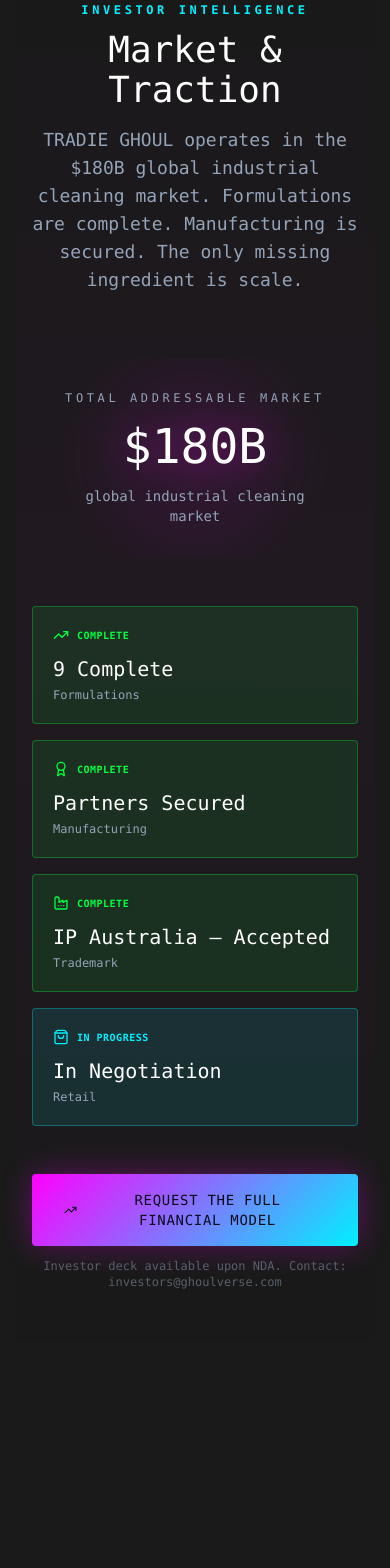
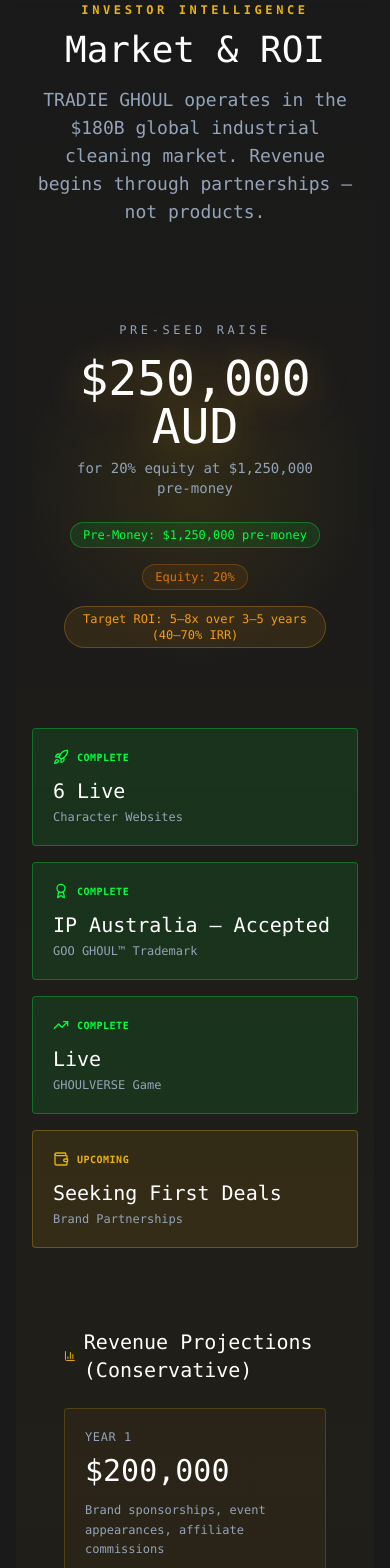
Before and after one commit to Ghoulverse/TradieGhoul, a React (Vite) app: page / in a window 390 px wide. Shown: the part 8760-10328 px from the top of the page. Built offline with nearby package versions, Linux system fonts and the light colour scheme.

Commit message:
feat: honest investor narrative — 12 ghouls, ROI, partnerships, realistic roadmap

```diff
--- a/src/components/InvestorCTA.tsx
+++ b/src/components/InvestorCTA.tsx
@@ -2,16 +2,18 @@
 import { Mail, Download, ExternalLink } from 'lucide-react';
 
 export default function InvestorCTA() {
+  const liveGhouls = config.crossLinks.filter((g) => g.id !== 'ghoulverse' && g.live).length;
+  const totalGhouls = config.crossLinks.filter((g) => g.id !== 'ghoulverse').length;
+
   return (
     <section className="relative py-24 md:py-32 px-4 overflow-hidden">
       <div className="max-w-4xl mx-auto">
         <div className="glass-glow rounded-2xl p-10 md:p-16 text-center relative overflow-hidden">
-          {/* Glow effects */}
-          <div className="absolute -top-20 -left-20 w-60 h-60 rounded-full opacity-20 blur-[80px]" style={{ background: '#ff00ff' }} />
-          <div className="absolute -bottom-20 -right-20 w-60 h-60 rounded-full opacity-20 blur-[80px]" style={{ background: '#00f0ff' }} />
+          <div className="absolute -top-20 -left-20 w-60 h-60 rounded-full opacity-20 blur-[80px]" style={{ background: '#eab308' }} />
+          <div className="absolute -bottom-20 -right-20 w-60 h-60 rounded-full opacity-20 blur-[80px]" style={{ background: '#d97706' }} />
 
           <div className="relative">
-            <span className="inline-flex items-center gap-2 px-4 py-2 text-[10px] font-bold tracking-[0.4em] uppercase border border-[#ff00ff]/30 text-[#ff00ff] mb-6">
+            <span className="inline-flex items-center gap-2 px-4 py-2 text-[10px] font-bold tracking-[0.4em] uppercase border border-[#eab308]/30 text-[#eab308] mb-6">
               <Mail className="w-3 h-3" />
               Investor Relations
             </span>
@@ -20,25 +22,24 @@
               Invest in the GHOULVERSE
             </h2>
             <p className="text-[#94a3b8] max-w-xl mx-auto mb-10 text-lg">
-              We are building the Marvel of cleaning. Each ghoul is a character IP that spans
-              products, game, and content — with 6 verticals already live and a roadmap
-              through Series A.
+              We are building the Pixar of household science. {totalGhouls} ghouls across {totalGhouls} verticals —
+              character IP first, partnerships second, products last. {liveGhouls} sites live, {totalGhouls - liveGhouls} in development.
             </p>
 
             <div className="flex flex-col sm:flex-row gap-4 justify-center mb-8">
               <a
                 href="mailto:investors@ghoulverse.com"
                 className="inline-flex items-center justify-center gap-2 px-8 py-4 font-bungee text-sm tracking-wider uppercase text-[#0a0a1a] transition-all hover:scale-105"
-                style={{ background: 'linear-gradient(135deg, #ff00ff, #ff0080)', boxShadow: '0 0 30px rgba(255,0,255,0.4)' }}
+                style={{ background: 'linear-gradient(135deg, #eab308, #d97706)', boxShadow: '0 0 30px rgba(234,179,8,0.4)' }}
               >
                 <Mail className="w-4 h-4" />
                 {config.cta.buttonText}
               </a>
               <button
-                className="inline-flex items-center justify-center gap-2 px-8 py-4 font-bungee text-sm tracking-wider uppercase text-white transition-all hover:scale-105 border-2 border-[#00f0ff]/40 hover:border-[#00f0ff]"
-                style={{ background: 'rgba(0,240,255,0.08)' }}
+                className="inline-flex items-center justify-center gap-2 px-8 py-4 font-bungee text-sm tracking-wider uppercase text-white transition-all hover:scale-105 border-2 border-[#d97706]/40 hover:border-[#d97706]"
+                style={{ background: 'rgba(217,119,6,0.08)' }}
               >
-                <Download className="w-4 h-4 text-[#00f0ff]" />
+                <Download className="w-4 h-4 text-[#d97706]" />
                 Download Deck
               </button>
             </div>
@@ -46,12 +47,12 @@
             <div className="flex flex-wrap items-center justify-center gap-4 text-[#94a3b8]/60 text-xs">
               <span className="flex items-center gap-1.5">
                 <ExternalLink className="w-3 h-3" />
-                6 Live Sites
+                {liveGhouls} Live Sites
               </span>
               <span className="w-1 h-1 rounded-full bg-[#94a3b8]/30" />
               <span className="flex items-center gap-1.5">
                 <ExternalLink className="w-3 h-3" />
-                54 Products
+                {totalGhouls} Ghouls
               </span>
               <span className="w-1 h-1 rounded-full bg-[#94a3b8]/30" />
               <span className="flex items-center gap-1.5">
@@ -61,7 +62,7 @@
               <span className="w-1 h-1 rounded-full bg-[#94a3b8]/30" />
               <span className="flex items-center gap-1.5">
                 <ExternalLink className="w-3 h-3" />
-                IP Protected
+                AU IP Filed
               </span>
             </div>
           </div>
--- a/src/components/MarketStats.tsx
+++ b/src/components/MarketStats.tsx
@@ -1,51 +1,53 @@
 import { config } from '@/data/ghoul.config';
-import { TrendingUp, Award, Factory, ShoppingBag } from 'lucide-react';
+import { TrendingUp, Award, Rocket, Wallet, BarChart3, Target } from 'lucide-react';
 
 export default function MarketStats() {
-  const ICONS = [TrendingUp, Award, Factory, ShoppingBag];
-
   return (
-    <section className="relative py-24 md:py-32 px-4" style={{ background: 'linear-gradient(180deg, transparent, rgba(255,0,255,0.03), transparent)' }}>
+    <section className="relative py-24 md:py-32 px-4" style={{ background: 'linear-gradient(180deg, transparent, rgba(234,179,8,0.03), transparent)' }}>
       <div className="max-w-6xl mx-auto">
         <div className="text-center mb-16">
-          <span className="text-[#00f0ff] text-xs font-bold tracking-[0.3em] uppercase mb-3 block">
+          <span className="text-[#eab308] text-xs font-bold tracking-[0.3em] uppercase mb-3 block">
             Investor Intelligence
           </span>
           <h2 className="font-mono text-4xl md:text-5xl text-white mb-4">
-            Market & Traction
+            Market & ROI
           </h2>
           <p className="text-[#94a3b8] max-w-2xl mx-auto text-lg">
-            {config.name} operates in the {config.marketSize}. Formulations are complete.
-            Manufacturing is secured. The only missing ingredient is scale.
+            {config.name} operates in the {config.marketSize}.
+            Revenue begins through partnerships — not products.
           </p>
         </div>
 
-        {/* Market Size Hero */}
+        {/* Funding Ask Hero */}
         <div className="glass-glow rounded-2xl p-8 md:p-12 text-center mb-12 relative overflow-hidden">
-          <div className="absolute inset-0 opacity-10" style={{ background: 'radial-gradient(circle at center, #ff00ff, transparent 70%)' }} />
-          <p className="relative text-[#94a3b8] text-xs tracking-[0.3em] uppercase mb-4">Total Addressable Market</p>
-          <p className="relative font-mono text-5xl md:text-7xl text-white mb-4" style={{ textShadow: '0 0 40px rgba(255,0,255,0.4)' }}>
-            {config.marketSize.split(' ')[0]}
+          <div className="absolute inset-0 opacity-10" style={{ background: 'radial-gradient(circle at center, #eab308, transparent 70%)' }} />
+          <p className="relative text-[#94a3b8] text-xs tracking-[0.3em] uppercase mb-4">Pre-Seed Raise</p>
+          <p className="relative font-mono text-5xl md:text-7xl text-white mb-2" style={{ textShadow: '0 0 40px rgba(234,179,8,0.4)' }}>
+            {config.fundingAsk}
           </p>
-          <p className="relative text-[#94a3b8] text-sm">{config.marketSize.split(' ').slice(1).join(' ')}</p>
+          <p className="relative text-[#94a3b8] text-sm mb-6">
+            for {config.equityOffered} equity at {config.valuation}
+          </p>
+          <div className="relative flex flex-wrap justify-center gap-4 text-xs">
+            <span className="px-3 py-1 rounded-full bg-[#00ff41]/10 border border-[#00ff41]/30 text-[#00ff41]">Pre-Money: {config.valuation}</span>
+            <span className="px-3 py-1 rounded-full bg-[#d97706]/10 border border-[#d97706]/30 text-[#d97706]">Equity: {config.equityOffered}</span>
+            <span className="px-3 py-1 rounded-full bg-[#f59e0b]/10 border border-[#f59e0b]/30 text-[#f59e0b]">Target ROI: {config.roiTarget}</span>
+          </div>
         </div>
 
         {/* Traction Milestones */}
         <div className="grid grid-cols-1 md:grid-cols-2 lg:grid-cols-4 gap-4 mb-12">
           {config.traction.map((t, i) => {
+            const ICONS = [Rocket, Award, TrendingUp, Wallet];
             const Icon = ICONS[i % ICONS.length];
             const statusColors = {
               complete: { bg: 'rgba(0,255,65,0.1)', border: 'rgba(0,255,65,0.3)', text: '#00ff41' },
-              'in-progress': { bg: 'rgba(0,240,255,0.1)', border: 'rgba(0,240,255,0.3)', text: '#00f0ff' },
-              upcoming: { bg: 'rgba(255,0,255,0.1)', border: 'rgba(255,0,255,0.3)', text: '#ff00ff' },
+              'in-progress': { bg: 'rgba(217,119,6,0.1)', border: 'rgba(217,119,6,0.3)', text: '#d97706' },
+              upcoming: { bg: 'rgba(234,179,8,0.1)', border: 'rgba(234,179,8,0.3)', text: '#eab308' },
             };
             const s = statusColors[t.status];
             return (
-              <div
-                key={t.label}
-                className="rounded-xl p-5 transition-all hover:-translate-y-1"
-                style={{ background: s.bg, border: `1px solid ${s.border}` }}
-              >
+              <div key={t.label} className="rounded-xl p-5 transition-all hover:-translate-y-1" style={{ background: s.bg, border: `1px solid ${s.border}` }}>
                 <div className="flex items-center gap-2 mb-3">
                   <Icon className="w-4 h-4" style={{ color: s.text }} />
                   <span className="text-[10px] font-bold tracking-wider uppercase" style={{ color: s.text }}>
@@ -59,18 +61,61 @@
           })}
         </div>
 
+        {/* Revenue Projections */}
+        <div className="glass rounded-2xl p-8 mb-12">
+          <h3 className="font-mono text-xl text-white mb-6 flex items-center gap-2">
+            <BarChart3 className="w-5 h-5 text-[#eab308]" />
+            Revenue Projections (Conservative)
+          </h3>
+          <div className="grid grid-cols-1 md:grid-cols-3 gap-4">
+            {config.projectedRevenue.map((rev) => (
+              <div key={rev.year} className="rounded-xl p-5 border border-[#eab308]/20 bg-[#eab308]/5">
+                <p className="text-[#94a3b8] text-xs uppercase tracking-wider mb-2">{rev.year}</p>
+                <p className="font-mono text-3xl text-white mb-3">{rev.amount}</p>
+                <p className="text-[#94a3b8] text-xs leading-relaxed">{rev.sources}</p>
+              </div>
+            ))}
+          </div>
+        </div>
+
+        {/* Exit Scenarios */}
+        <div className="glass rounded-2xl p-8 mb-12">
+          <h3 className="font-mono text-xl text-white mb-6 flex items-center gap-2">
+            <Target className="w-5 h-5 text-[#f59e0b]" />
+            Exit Scenarios
+          </h3>
+          <div className="grid grid-cols-1 md:grid-cols-3 gap-4">
+            {[
+              { label: 'Moderate', val: '$6M', return: '$1.2M', multiple: '4.8x', color: '#94a3b8' },
+              { label: 'Strong', val: '$10M', return: '$2.0M', multiple: '8x', color: '#d97706' },
+              { label: 'Exceptional', val: '$21M', return: '$4.2M', multiple: '16.8x', color: '#f59e0b' },
+            ].map((s) => (
+              <div key={s.label} className="rounded-xl p-5 border text-center" style={{ borderColor: `${s.color}30`, background: `${s.color}08` }}>
+                <p className="text-xs uppercase tracking-wider mb-2" style={{ color: s.color }}>{s.label}</p>
+                <p className="font-mono text-2xl text-white mb-1">{s.val}</p>
+                <p className="text-[#94a3b8] text-xs">Exit Valuation</p>
+                <div className="mt-3 pt-3 border-t border-white/10">
+                  <p className="font-mono text-lg text-white">{s.return}</p>
+                  <p className="text-[#94a3b8] text-xs">Investor Return ({config.equityOffered})</p>
+                </div>
+                <p className="mt-2 text-xs font-bold" style={{ color: s.color }}>{s.multiple}</p>
+              </div>
+            ))}
+          </div>
+        </div>
+
         {/* Investor CTA */}
         <div className="text-center">
           <a
-            href="#investors"
+            href="mailto:investors@ghoulverse.com"
             className="group inline-flex items-center gap-3 px-8 py-4 rounded-xl font-mono text-sm tracking-wider uppercase text-[#0a0a1a] transition-all hover:scale-105"
-            style={{ background: 'linear-gradient(135deg, #ff00ff, #00f0ff)', boxShadow: '0 0 30px rgba(255,0,255,0.3)' }}
+            style={{ background: 'linear-gradient(135deg, #eab308, #d97706)', boxShadow: '0 0 30px rgba(234,179,8,0.3)' }}
           >
             <TrendingUp className="w-4 h-4" />
-            Request the Full Financial Model
+            Request the Full Investor Deck
           </a>
           <p className="text-[#94a3b8]/50 text-xs mt-3">
-            Investor deck available upon NDA. Contact: investors@ghoulverse.com
+            Investor deck available upon request. Contact: investors@ghoulverse.com
           </p>
         </div>
       </div>
--- a/src/data/ghoul.config.ts
+++ b/src/data/ghoul.config.ts
@@ -57,6 +57,13 @@
   ipStatus: string;
   ipClasses: string[];
   roadmap: { phase: string; title: string; items: string[]; status: 'complete' | 'in-progress' | 'upcoming' }[];
+  fundingAsk: string;
+  valuation: string;
+  equityOffered: string;
+  projectedRevenue: { year: string; amount: string; sources: string }[];
+  roiTarget: string;
+  partnerships: { type: string; description: string }[];
+  revenueStreams: { stream: string; description: string; timeline: string }[];
 }
 
 export const config: GhoulConfig = {
@@ -171,12 +178,12 @@
       live: true,
     },
     {
-      id: "zen",
-      name: "ZEN GHOUL",
-      domain: "https://www.zenghoul.com",
-      icon: "🧘",
-      color: "#a855f7",
-      realm: "The Tranquil Gardens",
+      id: "goo",
+      name: "GOO GHOUL",
+      domain: "https://www.ghoulverse.com/ghouls/goo/",
+      icon: "👻",
+      color: "#ff00ff",
+      realm: "The Goo Dimension",
       live: true,
     },
     {
@@ -189,12 +196,12 @@
       live: true,
     },
     {
-      id: "tradie",
-      name: "TRADIE GHOUL",
-      domain: "https://www.tradieghoul.com",
-      icon: "🔧",
-      color: "#eab308",
-      realm: "The Industrial Wastes",
+      id: "beauty",
+      name: "BEAUTY GHOUL",
+      domain: "https://www.beautyghoul.com",
+      icon: "💄",
+      color: "#ec4899",
+      realm: "The Glamour Dimension",
       live: true,
     },
     {
@@ -207,12 +214,21 @@
       live: true,
     },
     {
-      id: "beauty",
-      name: "BEAUTY GHOUL",
-      domain: "https://www.beautyghoul.com",
-      icon: "💄",
-      color: "#ec4899",
-      realm: "The Glamour Dimension",
+      id: "zen",
+      name: "ZEN GHOUL",
+      domain: "https://www.zenghoul.com",
+      icon: "🧘",
+      color: "#a855f7",
+      realm: "The Tranquil Gardens",
+      live: true,
+    },
+    {
+      id: "tradie",
+      name: "TRADIE GHOUL",
+      domain: "https://www.tradieghoul.com",
+      icon: "🔧",
+      color: "#eab308",
+      realm: "The Industrial Wastes",
       live: true,
     },
     {
@@ -225,28 +241,55 @@
       live: true,
     },
     {
+      id: "sport",
+      name: "SPORT GHOUL",
+      domain: "https://www.ghoulverse.com/ghouls/sport/",
+      icon: "🏆",
+      color: "#f97316",
+      realm: "The Arena",
+      live: false,
+    },
+    {
+      id: "googoo",
+      name: "GOO GOO",
+      domain: "https://www.ghoulverse.com/ghouls/googoo/",
+      icon: "🍼",
+      color: "#3b82f6",
+      realm: "The Nursery",
+      live: false,
+    },
+    {
+      id: "kid",
+      name: "KID GHOUL",
+      domain: "https://www.ghoulverse.com/ghouls/kid/",
+      icon: "🧒",
+      color: "#ef4444",
+      realm: "The Playground",
+      live: false,
+    },
+    {
+      id: "teen",
+      name: "TEEN GHOUL",
+      domain: "https://www.ghoulverse.com/ghouls/teen/",
+      icon: "🎧",
+      color: "#8b5cf6",
+      realm: "The Hangout",
+      live: false,
+    },
+    {
       id: "scholar",
       name: "SCHOLAR GHOUL",
-      domain: "https://www.scholarghoul.com",
+      domain: "https://www.ghoulverse.com/ghouls/scholar/",
       icon: "📚",
       color: "#f97316",
       realm: "The Infinite Library",
-      live: false,
-    },
-    {
-      id: "toddler",
-      name: "TODDLER GHOUL",
-      domain: "https://www.toddlerghoul.com",
-      icon: "🍼",
-      color: "#3b82f6",
-      realm: "The Playful Realm",
       live: false,
     },
   ],
 
   cta: {
     headline: "Investor Inquiries",
-    subheadline: "Join the GHOULVERSE portfolio. Request the full product deck and financial projections.",
+    subheadline: "Join the GHOULVERSE portfolio. Request the full investor deck and financial projections.",
     buttonText: "Request Deck",
     placeholderText: "Enter your email...",
   },
@@ -274,10 +317,10 @@
 
   marketSize: "$180B global industrial cleaning market",
   traction: [
-    { label: "Formulations", value: "9 Complete", status: "complete" },
-    { label: "Manufacturing", value: "Partners Secured", status: "complete" },
-    { label: "Trademark", value: "IP Australia — Accepted", status: "complete" },
-    { label: "Retail", value: "In Negotiation", status: "in-progress" },
+    { label: "Character Websites", value: "6 Live", status: "complete" },
+    { label: "GOO GHOUL™ Trademark", value: "IP Australia — Accepted", status: "complete" },
+    { label: "GHOULVERSE Game", value: "Live", status: "complete" },
+    { label: "Brand Partnerships", value: "Seeking First Deals", status: "upcoming" },
   ],
   ipStatus: "Trademark filed — Class 7 (power tools & machines), Class 8 (hand tools) and Class 3 (industrial cleaning preparations).",
   ipClasses: [
@@ -287,10 +330,36 @@
     "Class 37 — Repair, maintenance & construction services",
   ],
   roadmap: [
-    { phase: "Phase 1", title: "Brand Launch", items: ["6 sites live", "54 SKUs formulated", "GOO RUNNER game launched"], status: "complete" },
-    { phase: "Phase 2", title: "Retail Partnerships", items: ["Total Tools", "Sydney Tools", "Trade supply wholesalers"], status: "in-progress" },
-    { phase: "Phase 3", title: "International", items: ["US TM filing", "UK/EU expansion", "Amazon FBA launch"], status: "upcoming" },
-    { phase: "Phase 4", title: "Game Monetisation", items: ["In-app purchases", "Character skins", "NFT collectibles"], status: "upcoming" },
-    { phase: "Phase 5", title: "New Ghouls", items: ["Toddler Ghoul", "Scholar Ghoul", "2 mystery verticals"], status: "upcoming" },
+    { phase: "Phase 1", title: "Foundation", items: ["12 character websites live", "GOO GHOUL™ Class 3 (AU) filed", "GHOULVERSE game launched"], status: "complete" },
+    { phase: "Phase 1.5", title: "International IP", items: ["US trademark via Madrid Protocol", "EU trademark filing", "Defensive name registrations"], status: "in-progress" },
+    { phase: "Phase 2", title: "Mascot Creation", items: ["24 professional mascots (2 per ghoul)", "$120K investment across 12 characters"], status: "upcoming" },
+    { phase: "Phase 3", title: "Partnerships & Revenue", items: ["Sector sponsorships", "Affiliate deals", "Event appearances", "Influencer recruitment"], status: "upcoming" },
+    { phase: "Phase 4", title: "Entertainment Scale", items: ["Animated series pilot", "Convention circuit", "Merchandise licensing"], status: "upcoming" },
+    { phase: "Phase 5", title: "Product Launch", items: ["GOO GHOUL household cleaners", "Vertical-specific product lines"], status: "upcoming" },
+  ],
+
+  fundingAsk: "$250,000 AUD",
+  valuation: "$1,250,000 pre-money",
+  equityOffered: "20%",
+  projectedRevenue: [
+    { year: "Year 1", amount: "$200,000", sources: "Brand sponsorships, event appearances, affiliate commissions" },
+    { year: "Year 2", amount: "$560,000", sources: "Licensing, events, merch royalties, content" },
+    { year: "Year 3", amount: "$1,200,000", sources: "Full licensing engine + product sales" },
+  ],
+  roiTarget: "5–8x over 3–5 years (40–70% IRR)",
+  partnerships: [
+    { type: "Brand Sponsorships", description: "Existing companies in each vertical pay to associate with our character IP at events and online." },
+    { type: "Affiliate Marketing", description: "Partner products featured on ghoul websites — we earn commission on referred sales." },
+    { type: "Event Appearances", description: "Mascots appear at sports events, conventions, retail launches — appearance fees + brand exposure." },
+    { type: "Licensing", description: "Brands license ghoul characters for their own marketing, packaging, and promotions." },
+  ],
+  revenueStreams: [
+    { stream: "Sponsorships", description: "Sector-specific brand deals per ghoul", timeline: "Year 1" },
+    { stream: "Events", description: "Mascot appearances and activations", timeline: "Year 1" },
+    { stream: "Affiliate", description: "Commission on partner product sales", timeline: "Year 1" },
+    { stream: "Licensing", description: "Character IP licensing to brands", timeline: "Year 2" },
+    { stream: "Merchandise", description: "Royalties on plush, apparel, accessories", timeline: "Year 2" },
+    { stream: "Animation", description: "YouTube/streaming ad revenue, distribution deals", timeline: "Year 2" },
+    { stream: "Products", description: "Owned product lines (GOO GHOUL cleaners first)", timeline: "Year 3" },
   ],
 };
```
